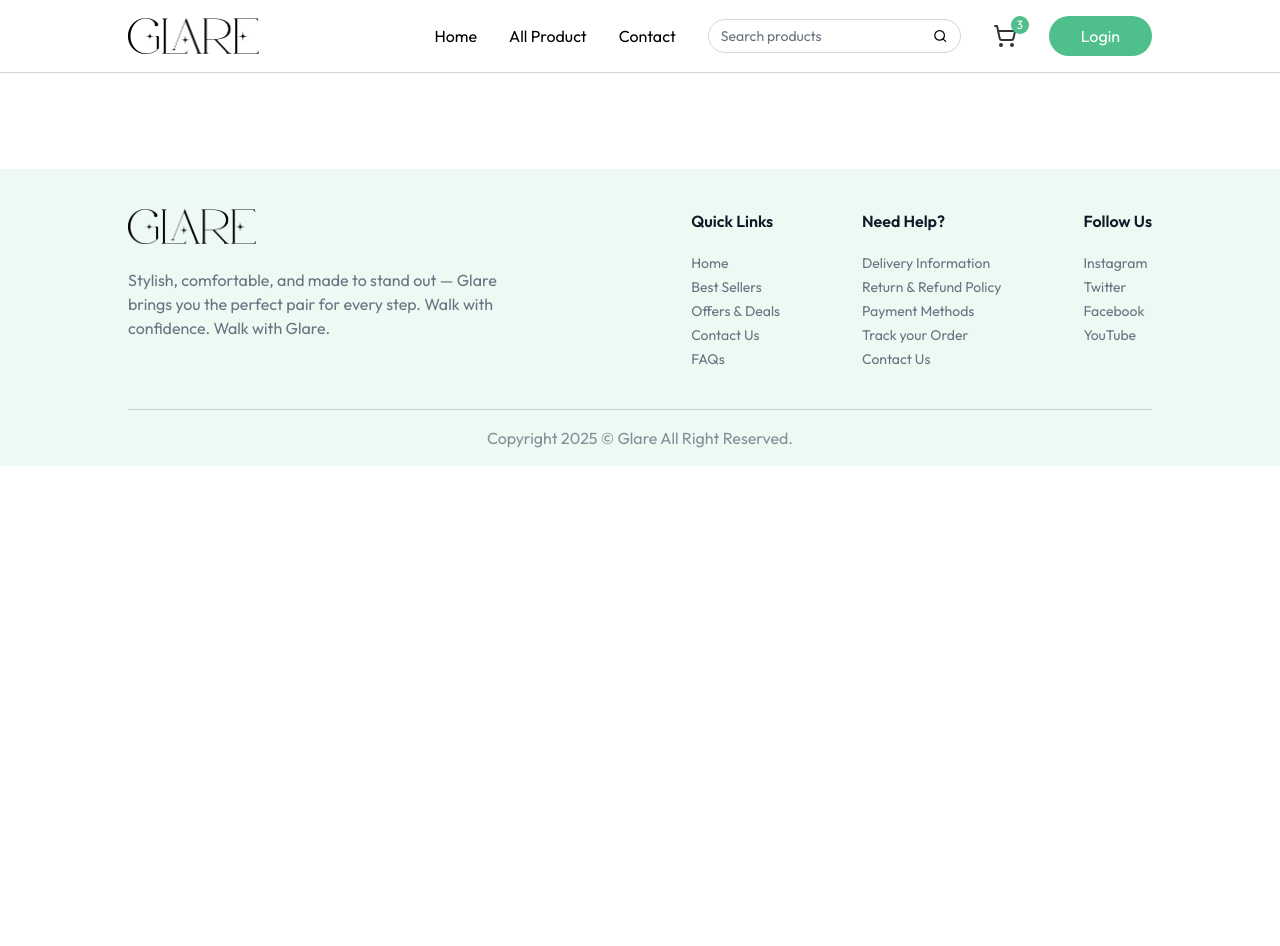
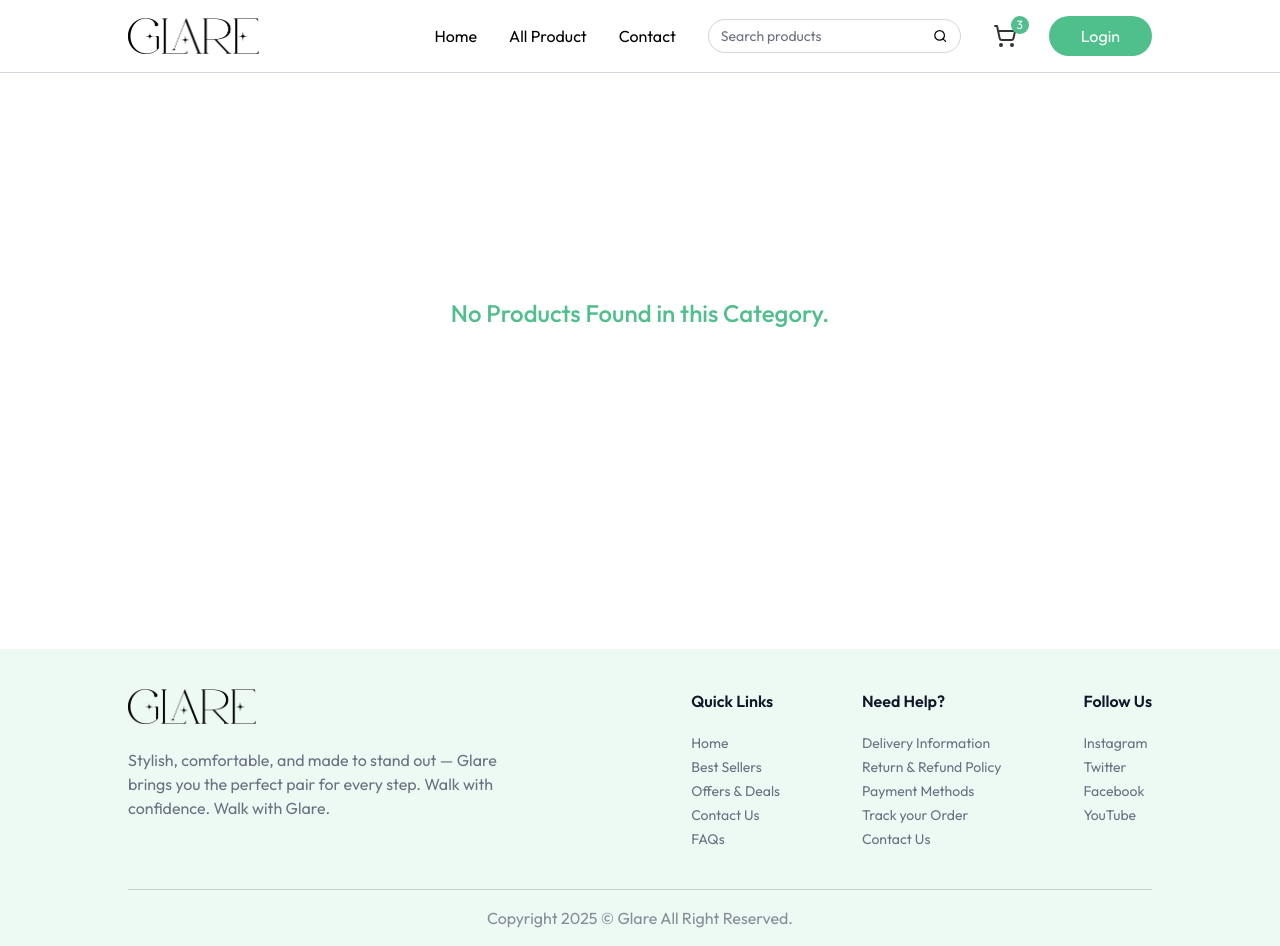
Before and after one commit to SahilRawat8587/Glare, a React (Vite) app in the folder frontend/: page /products/1 in a window 1280 px wide. Before the commit the page ends 800 px from the top, so only its background shows below. Built offline with nearby package versions, Linux system fonts and the light colour scheme.

Commit message:
Add product listing to ProductCategory page: display filtered products using ProductCard component and handle empty state

```diff
--- a/frontend/src/pages/ProductCategory/ProductCategory.jsx
+++ b/frontend/src/pages/ProductCategory/ProductCategory.jsx
@@ -2,6 +2,7 @@
 import { useAppContext } from '../../context/AppContext';
 import { useParams } from 'react-router';
 import { categories } from '../../assets/assets';
+import ProductCard from '../../components/ProductCard';
 
 const ProductCategory = () => {
     const {products} = useAppContext();
@@ -19,6 +20,21 @@
             <div className='w-16 h-0.5 bg-primary rounded-full'></div>
         </div>
         )}
+        {
+            filteredProducts.length > 0 ? (
+                <div className='grid grid-cols-2 sm:grid-cols-3 md:grid-cols-4 lg:grid-cols-5 gap-3 md:gap-6 mt-6'>
+                    {
+                        filteredProducts.map((product)=>(
+                            <ProductCard key={product._id} product={product}  />
+                        ))
+                    }
+                </div>
+            ):(
+                <div className='flex items-center justify-center h-[60vh]'>
+                    <p className='text-2xl font-medium text-primary'>No Products Found in this Category.</p>
+                </div>
+            )
+        }
     </div>
   )
 }
```
